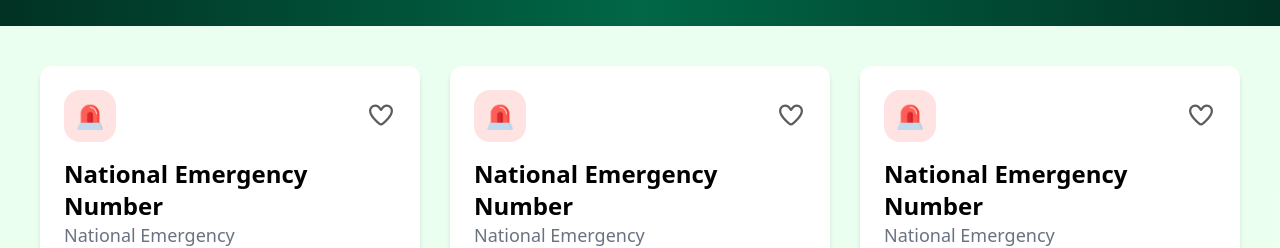
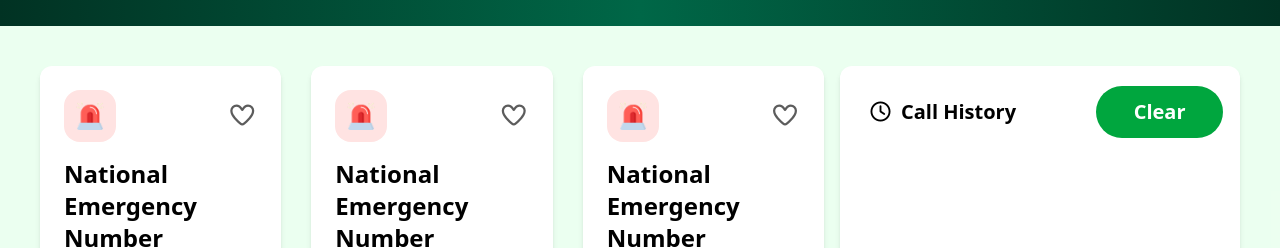
Before and after one commit to Mashrafi55/Assignment-5, a plain HTML site: page index.html in a window 1280 px wide. Shown: the part 318-566 px from the top of the page. Drawn offline with nearby package versions, Linux system fonts and the light colour scheme.

Commit message:
added call history section

```diff
--- a/index.html
+++ b/index.html
@@ -65,8 +65,8 @@
     </div>
 
     <!-- help line section starts here -->
-    <div class="bg-[#41ff6b1a]">
-      <div class="px-10 pt-10 grid grid-cols-3 gap-[30px]">
+    <div class="bg-[#41ff6b1a] flex gap-4 p-10 justify-center">
+      <div class="flex-1 grid grid-cols-3 gap-[30px] max-w-[1370px]">
         <!-- card-1 -->
         <div class="bg-white h-[340px] w-full rounded-xl shadow-md">
           <div class="p-6">
@@ -413,8 +413,21 @@
 
         <!-- end -->
       </div>
-      <div>
-        <!-- this is left side where i will store the details  -->
+
+      <!-- right side -->
+      <div class="bg-white pt-5 w-[400px] rounded-xl shadow-md">
+        <div class="flex gap-20">
+          <div class="flex items-center gap-2 ml-7">
+            <i class="fa-regular text-xl fa-clock"></i>
+            <p class="text-xl font-semibold">Call History</p>
+          </div>
+
+          <button
+            class="rounded-[50px] w-[127px] h-[52px] bg-[#00A63E] font-semibold text-white text-xl"
+          >
+            Clear
+          </button>
+        </div>
       </div>
     </div>
   </body>
```
